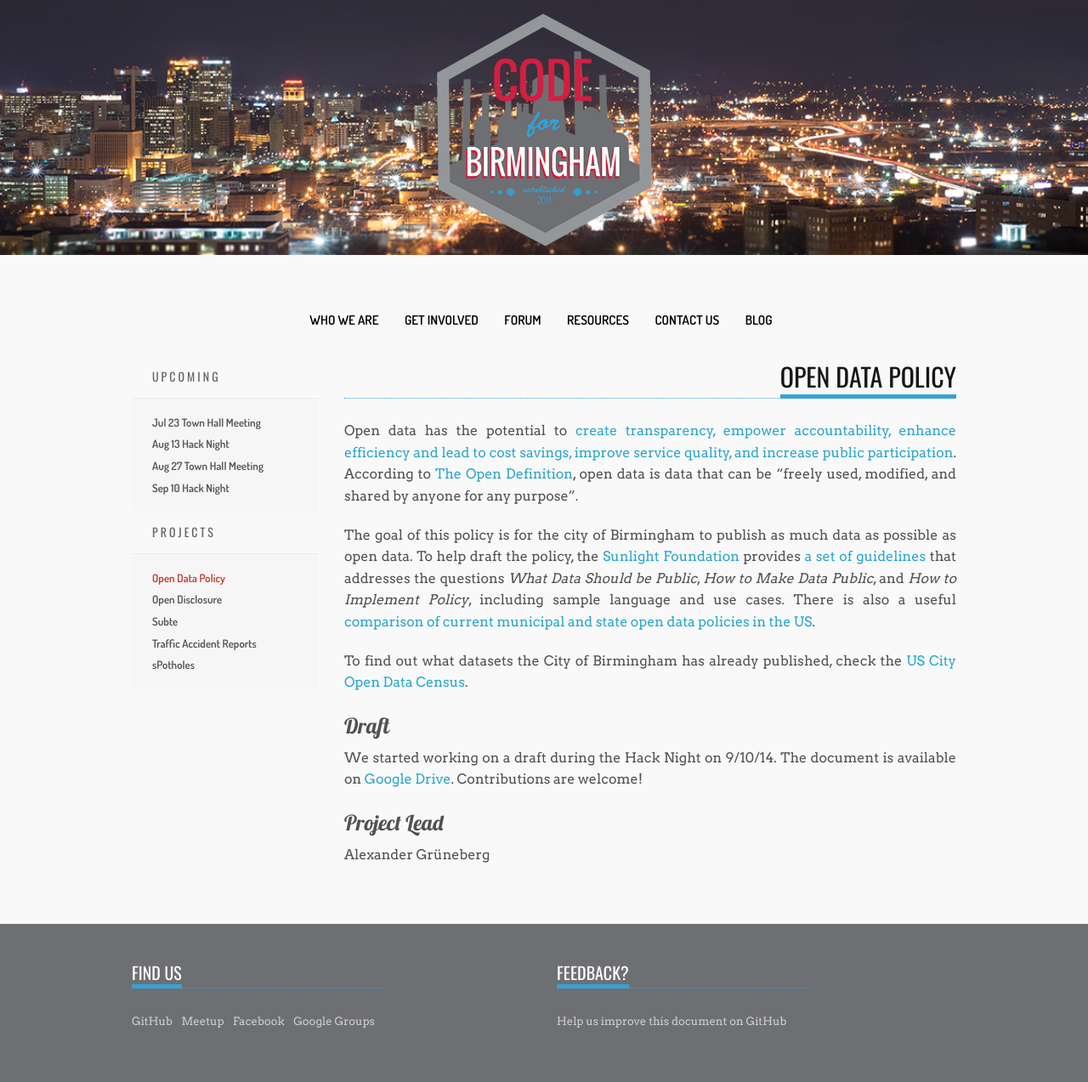
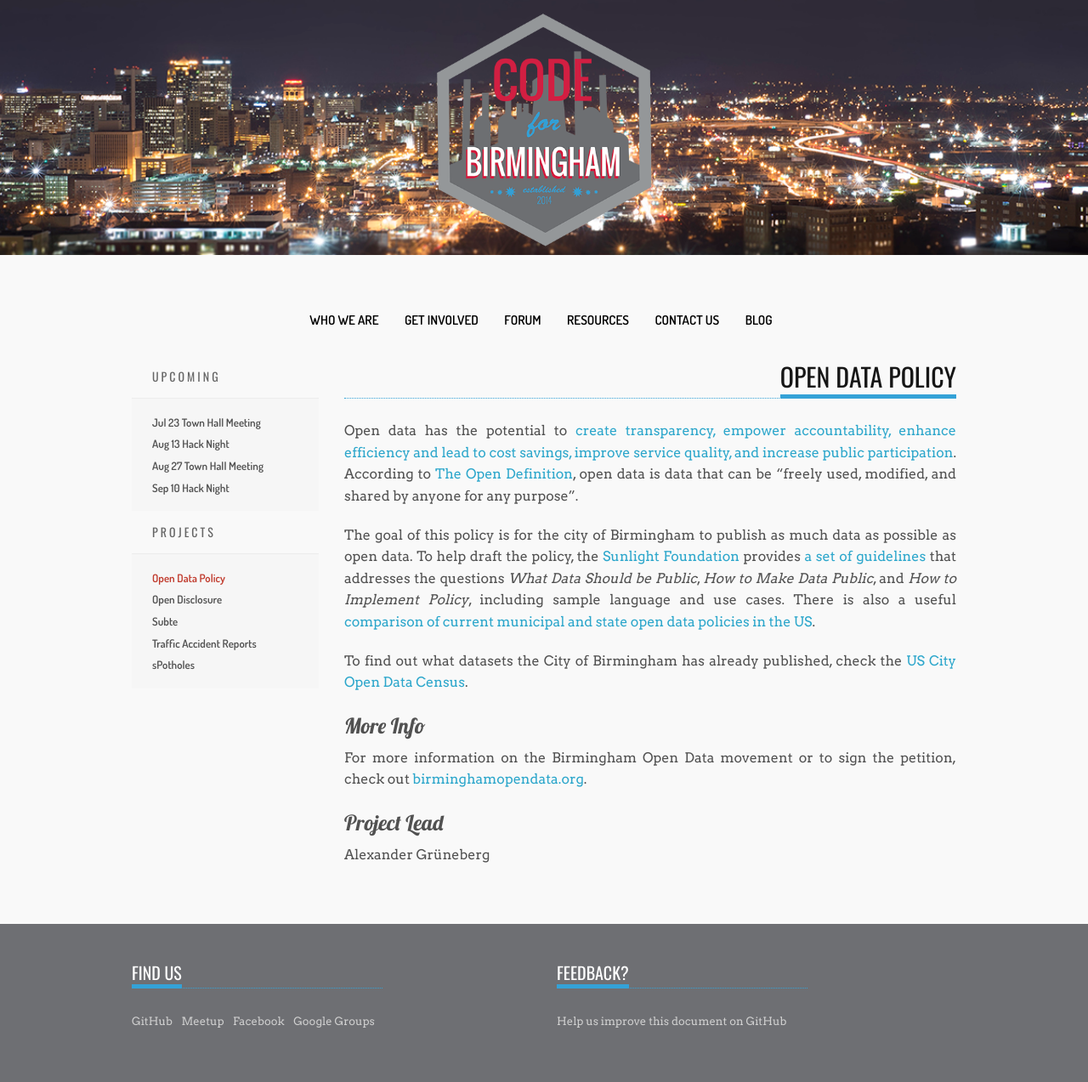
Before and after one commit to codeforbirmingham/codeforbirmingham.github.io, a Jekyll site: the page built from projects/open-data-policy/index.md, in a window 1280 px wide. Shown: the whole page at 85% size. Built offline with Jekyll 4.4.1, drawn with Linux system fonts in a browser that asks for light colours.

Commit message:
Add link to Open Data Policy site.

```diff
--- a/projects/open-data-policy/index.md
+++ b/projects/open-data-policy/index.md
@@ -12,10 +12,10 @@ The goal of this policy is for the city of Birmingham to publish as much data as
 To find out what datasets the City of Birmingham has already published, check the [US City Open Data Census](http://us-city.census.okfn.org/).
 
 
-Draft
+More Info
 -----
 
-We started working on a draft during the Hack Night on 9/10/14. The document is available on [Google Drive](https://docs.google.com/document/d/1wY1ZPce17gCJkjUj_gsUiQeAz15MvLZHi5oj9u8mFjE/edit). Contributions are welcome!
+For more information on the Birmingham Open Data movement or to sign the petition, check out [birminghamopendata.org](http://birminghamopendata.org/).
 
 
 Project Lead
```
